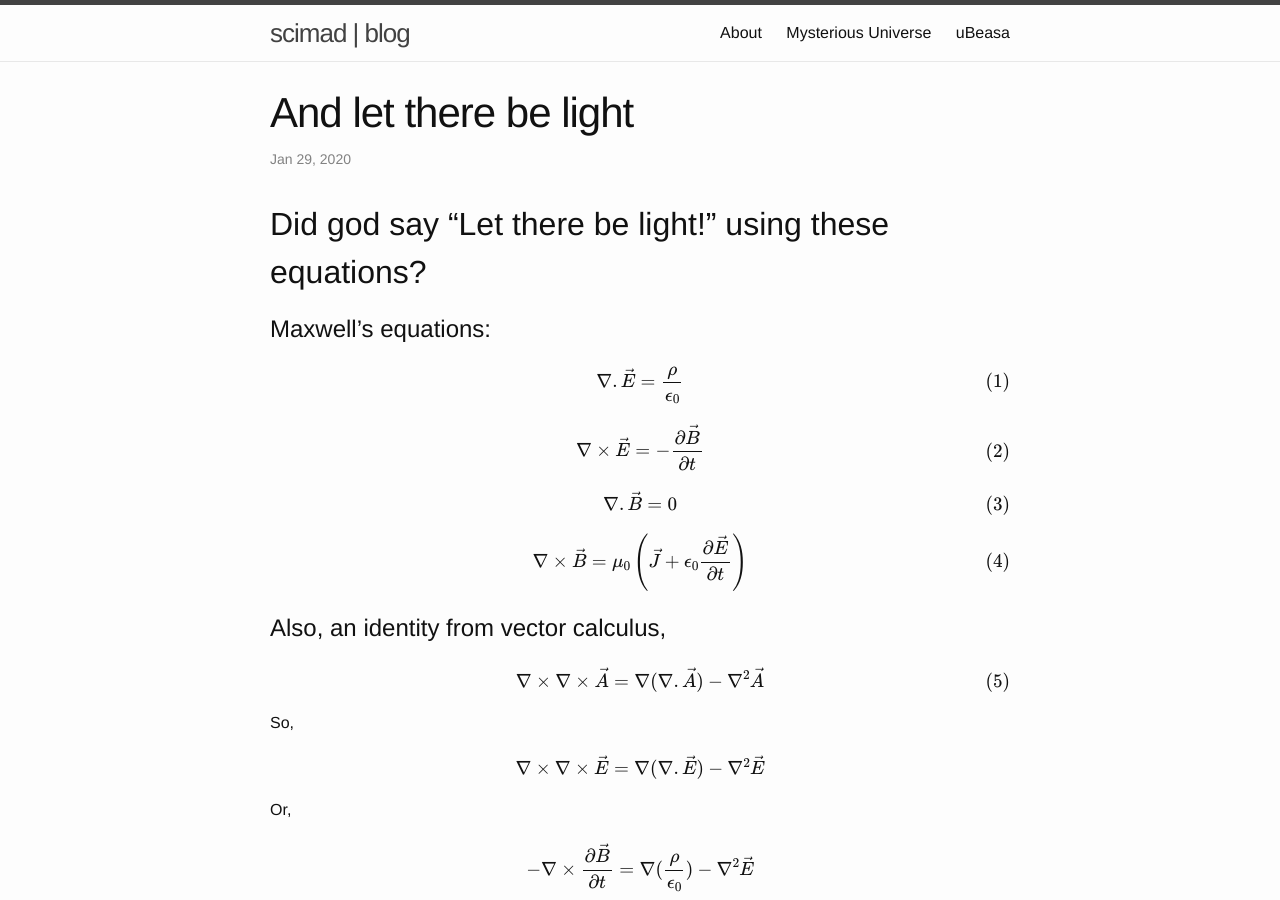
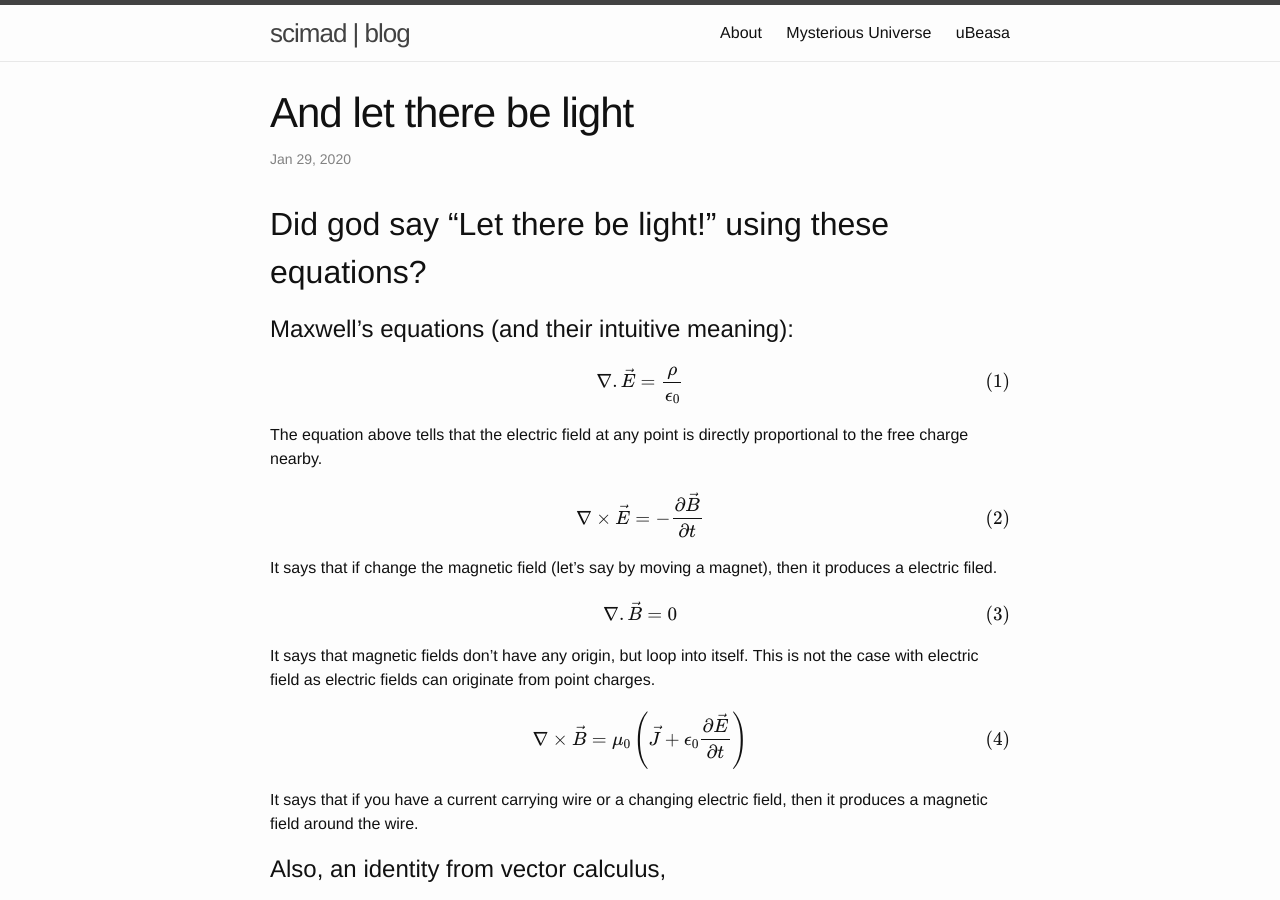
Before and after one commit to scimad/scimad.github.io, a Jekyll site: the page built from _posts/2020-01-29-let-there-be-light.markdown, in a window 1280 px wide and 900 px high. Built offline with Jekyll 4.4.1, drawn with Linux system fonts in a browser that asks for light colours; formulas are drawn with MathJax 3.

Commit message:
Add intuitive meaning to Sir Maxwell's equations

```diff
--- a/_posts/2020-01-29-let-there-be-light.markdown
+++ b/_posts/2020-01-29-let-there-be-light.markdown
@@ -21,23 +21,28 @@ categories: physics classical
 
 ## Did god say "Let there be light!" using these equations?
 
-# Maxwell's equations:
+# Maxwell's equations (and their intuitive meaning):
 
 \begin{equation}\label{eqn:1}
 \nabla . \vec{E} = \frac{\rho}{\epsilon_0}
 \end{equation}
+The equation above tells that the electric field at any point is directly proportional to the free charge nearby.
+
 
 \begin{equation}
 \nabla \times \vec{E} = - \frac{\partial \vec{B}}{\partial t}
 \end{equation}
+It says that if change the magnetic field (let's say by moving a magnet), then it produces a electric filed.
 
 \begin{equation}
 \nabla.\vec{B} = 0
 \end{equation}
+It says that magnetic fields don't have any origin, but loop into itself. This is not the case with electric field as electric fields can originate from point charges.
 
 \begin{equation}\label{eqn:4}
 \nabla \times \vec{B} = \mu_0 \left( \vec{J} + \epsilon_0 \frac{\partial \vec{E}}{\partial t} \right)
 \end{equation}
+It says that if you have a current carrying wire or a changing electric field, then it produces a magnetic field around the wire.
 
 # Also, an identity from vector calculus,
 
```
